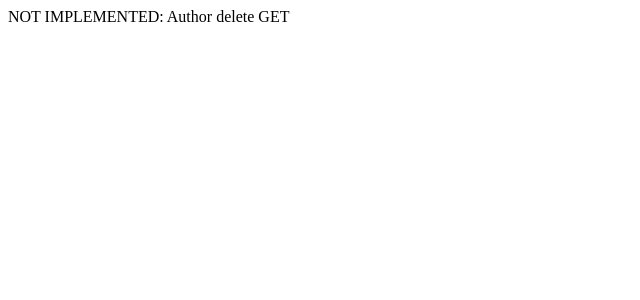
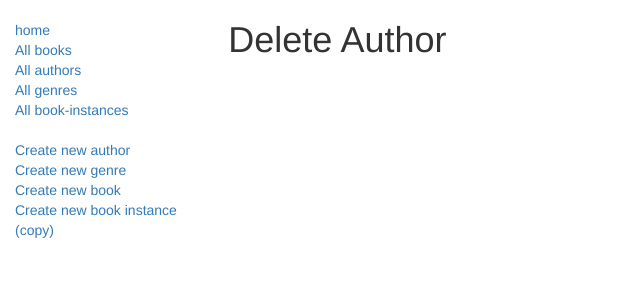
Before and after one commit to freedom5566/fluffy-JS, a Node server app: page /catalog/author/600000000000000000000001/delete in a window 1280 px wide. Shown: the top 300 px of the page, without its empty margins (0-640 px from the left). Run offline with Node 20, Linux system fonts and the light colour scheme; tables that the repository leaves empty hold one stand-in row (values such as "Sample post"); some libraries are stand-ins or nearby versions.

Commit message:
:sparkles: add author controllers deleail

```diff
--- a/express/LocalLibraryWeb/controllers/authorController.js
+++ b/express/LocalLibraryWeb/controllers/authorController.js
@@ -100,8 +100,24 @@ exports.author_create_post = [
 ];
 
 // Display Author delete form on GET.
-exports.author_delete_get = function (req, res) {
-    res.send("NOT IMPLEMENTED: Author delete GET");
+exports.author_delete_get = function (req, res, next) {
+
+    async.parallel({
+        author: function (callback) {
+            Author.findById(req.params.id).exec(callback)
+        },
+        authors_books: function (callback) {
+            Book.find({ 'author': req.params.id }).exec(callback)
+        },
+    }, function (err, results) {
+        if (err) { return next(err); }
+        if (results.author == null) { // No results.
+            res.redirect('/catalog/authors');
+        }
+        // Successful, so render.
+        res.render('catalogView/delete/author_delete', { title: 'Delete Author', author: results.author, author_books: results.authors_books });
+    });
+
 };
 
 // Handle Author delete on POST.
--- a/express/LocalLibraryWeb/views/catalogView/author_detail.ejs
+++ b/express/LocalLibraryWeb/views/catalogView/author_detail.ejs
@@ -19,7 +19,8 @@
 <% }else { %>
     <p>This author has no books.</p>
 <% } %>
-
+<hr>
+<a href="<%= author.url+'/delete'%>">Delete author</a>
 </div>
 </div>
 </div>
--- /dev/null
+++ b/express/LocalLibraryWeb/views/catalogView/delete/author_delete.ejs
@@ -0,0 +1,10 @@
+<%- include("../layout")%>
+    <h1>
+        <%= title %>
+    </h1>
+
+</div>
+</div>
+</div>
+</body>
+</html>
```
